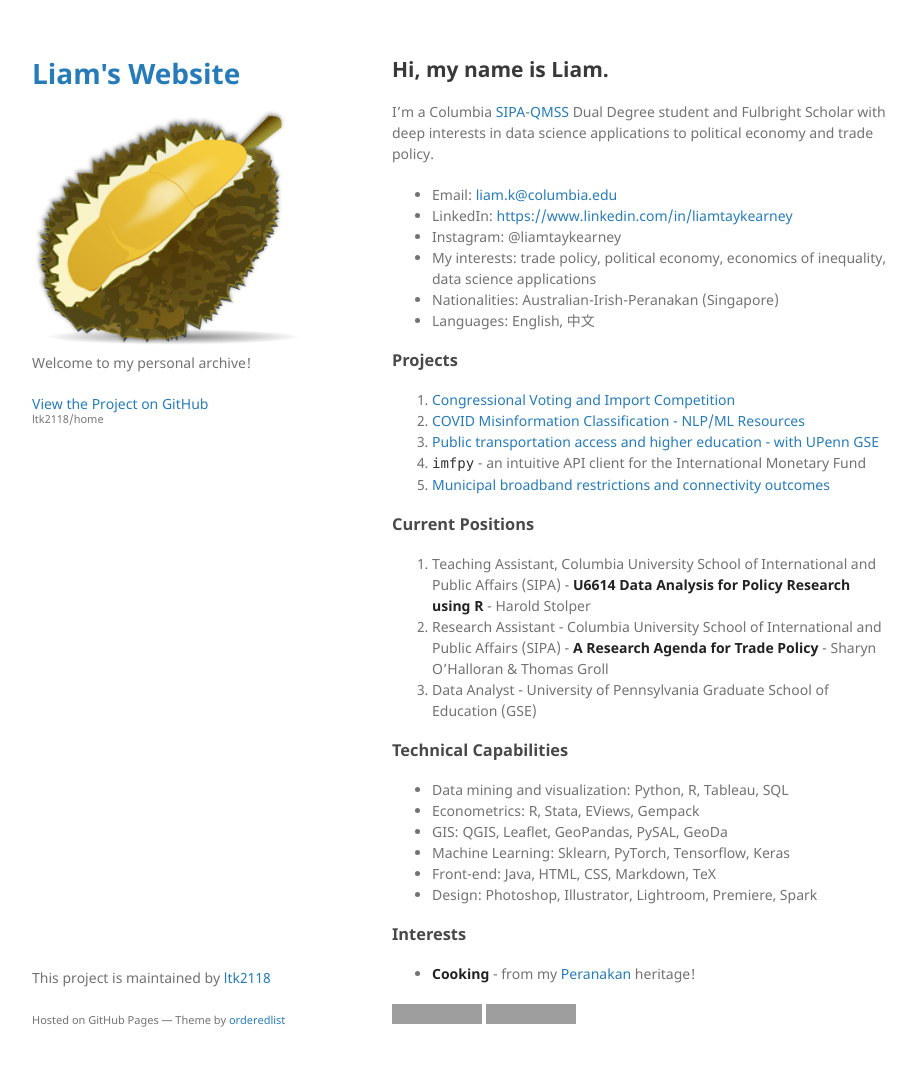
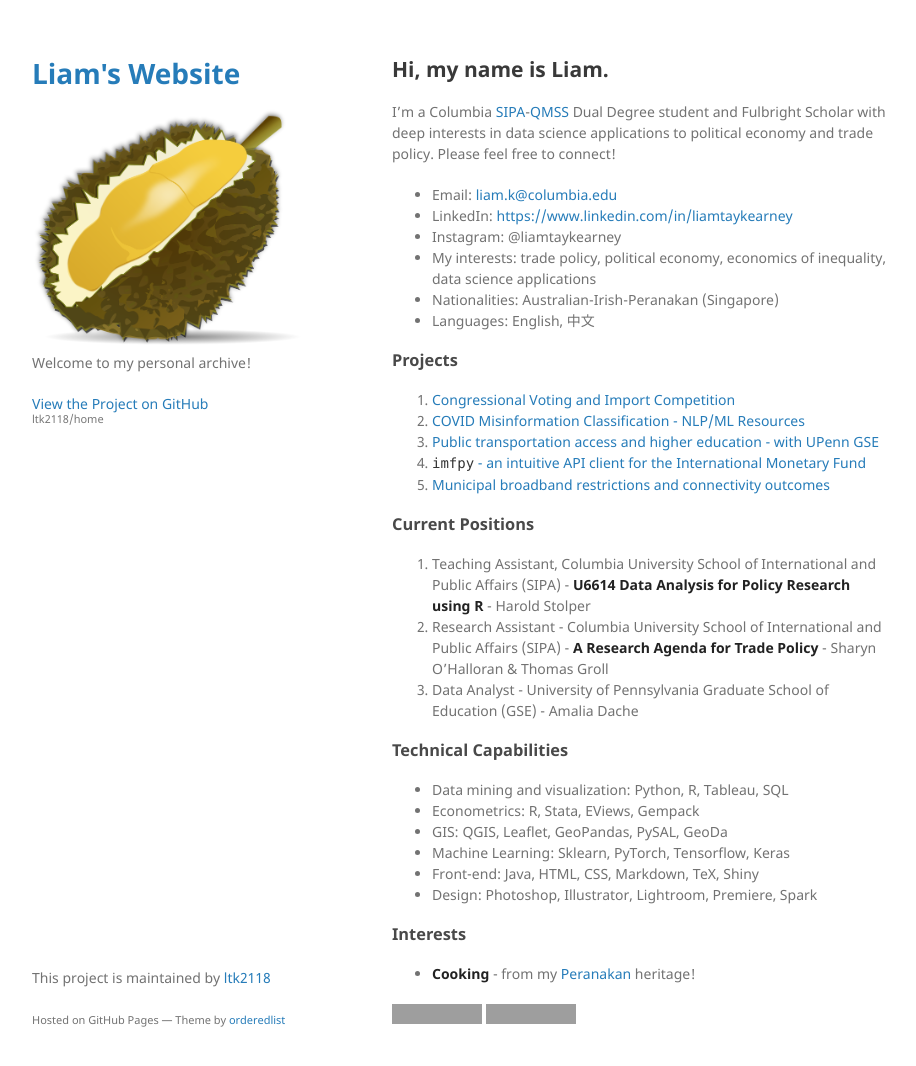
Before and after one commit to ltk2118/home, a Jekyll site: the page built from index.md, in a window 1280 px wide and 1099 px high. Shown: the top 1066 px of the window, without its empty margins (178-1094 px from the left). Built offline with Jekyll 4.4.1, drawn with Linux system fonts in a browser that asks for light colours; our own code applies the rules of GitHub Pages for plain Markdown files; grey boxes are pictures that could not be loaded.

Commit message:
Update index.md

```diff
--- a/index.md
+++ b/index.md
@@ -1,6 +1,6 @@
 ## Hi, my name is Liam.
 
-I'm a Columbia [SIPA](https://www.sipa.columbia.edu/)-[QMSS](https://www.qmss.columbia.edu/) Dual Degree student and Fulbright Scholar with deep interests in data science applications to political economy and trade policy.
+I'm a Columbia [SIPA](https://www.sipa.columbia.edu/)-[QMSS](https://www.qmss.columbia.edu/) Dual Degree student and Fulbright Scholar with deep interests in data science applications to political economy and trade policy. Please feel free to connect!
 
 - Email: [liam.k@columbia.edu](mailto:liam.k@columbia.edu)
 - LinkedIn: [https://www.linkedin.com/in/liamtaykearney](https://www.linkedin.com/in/liamtaykearney)
@@ -14,14 +14,14 @@ I'm a Columbia [SIPA](https://www.sipa.columbia.edu/)-[QMSS](https://www.qmss.co
 1. [Congressional Voting and Import Competition](subpages/congress_trade.md)
 2. [COVID Misinformation Classification - NLP/ML Resources](subpages/covid_misinfo.md)
 3. [Public transportation access and higher education - with UPenn GSE](https://github.com/ltk2118/philadelphia-gis)
-4. `imfpy` - an intuitive API client for the International Monetary Fund
+4. [`imfpy` - an intuitive API client for the International Monetary Fund](subpages/imfpy.md)
 5. [Municipal broadband restrictions and connectivity outcomes](subpages/broadband.md)
 
 ### Current Positions
 
 1. Teaching Assistant,  Columbia University School of International and Public Affairs (SIPA) - **U6614 Data Analysis for Policy Research using R** - Harold Stolper
 2. Research Assistant - Columbia University School of International and Public Affairs (SIPA) - **A Research Agenda for Trade Policy** - Sharyn O'Halloran & Thomas Groll
-3. Data Analyst - University of Pennsylvania Graduate School of Education (GSE)
+3. Data Analyst - University of Pennsylvania Graduate School of Education (GSE) - Amalia Dache
 
 ### Technical Capabilities
 
@@ -29,7 +29,7 @@ I'm a Columbia [SIPA](https://www.sipa.columbia.edu/)-[QMSS](https://www.qmss.co
 - Econometrics: R, Stata, EViews, Gempack
 - GIS: QGIS, Leaflet, GeoPandas, PySAL, GeoDa
 - Machine Learning: Sklearn, PyTorch, Tensorflow, Keras
-- Front-end: Java, HTML, CSS, Markdown, TeX
+- Front-end: Java, HTML, CSS, Markdown, TeX, Shiny
 - Design: Photoshop, Illustrator, Lightroom, Premiere, Spark
 
 ### Interests
```
